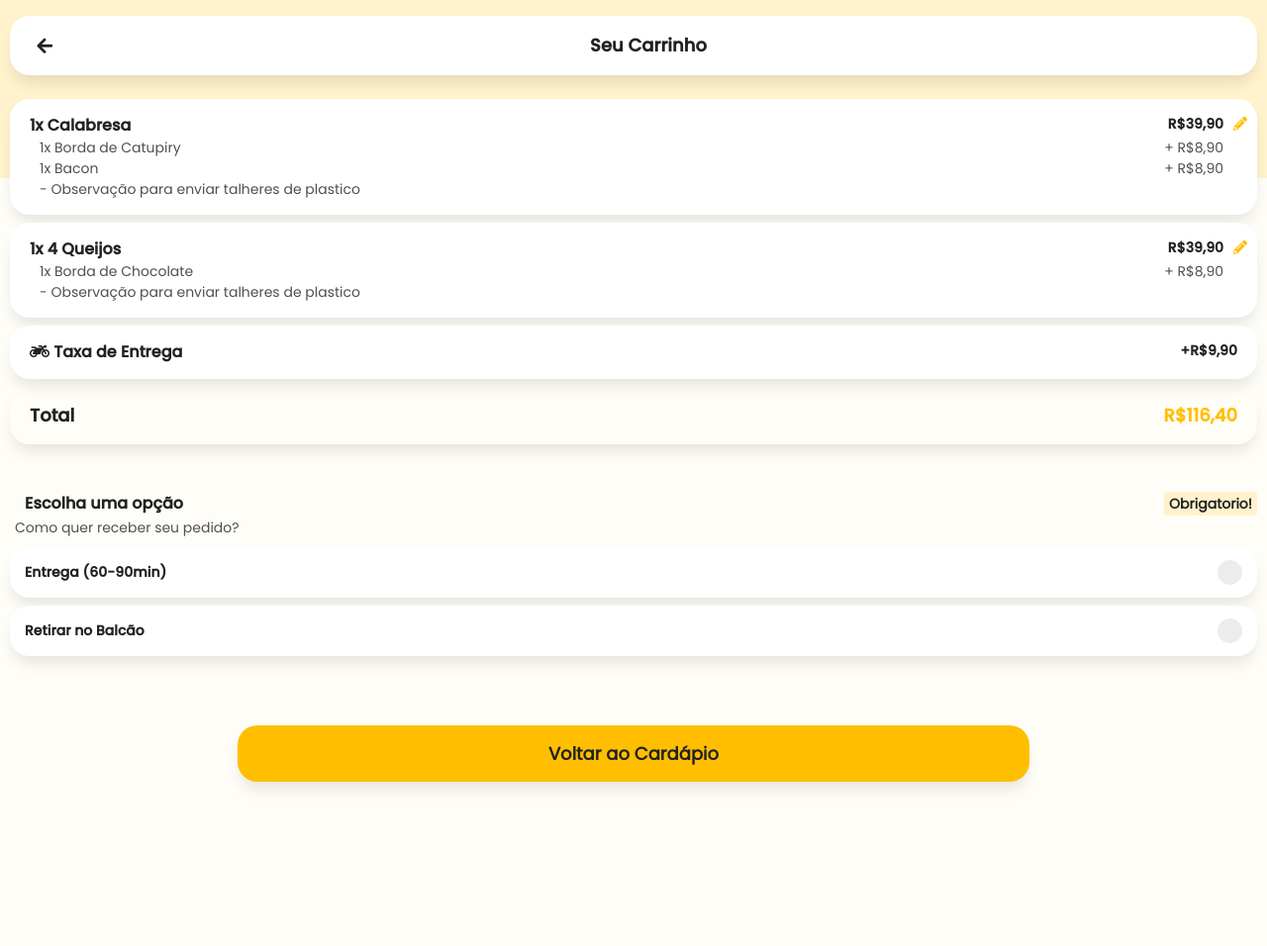
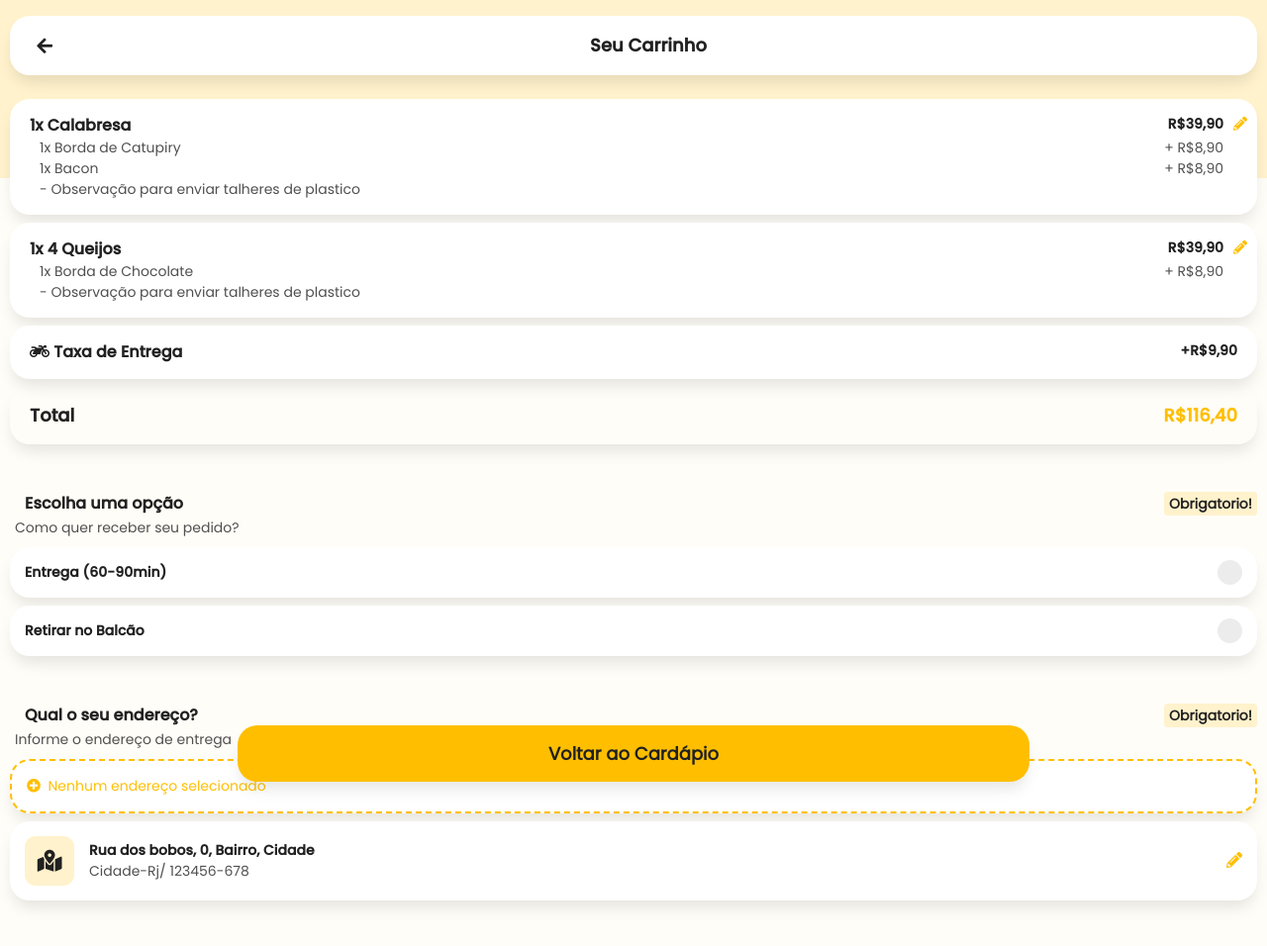
Before and after one commit to LucasLemes001/Delivery_System, a plain HTML site: page carrinho.html in a window 1280 px wide. Shown: the whole page at 99% size. Before the commit the page ends 800 px from the top, so only its background shows below. Drawn offline with Linux system fonts and the light colour scheme.

Commit message:
carrinho.html updated, including the address configuration

```diff
--- a/carrinho.html
+++ b/carrinho.html
@@ -40,7 +40,7 @@
                 <i class="fas fa-cart-plus"></i>
             </div>
             <div class="infos">
-                <p class="name"><b>Seu carrinho está vazio</b></p>
+                <p class="name mb-0"><b>Seu carrinho está vazio</b></p>
                 <span class="text mb-0">
                     Volte ao Cardápio, Seleicone seus itens e Adicione ao Seu Carrinho
                 </span>
@@ -124,38 +124,71 @@
     <section class="opcionais width-fix mt-5 pb-5">
         <div class="container-group mb-5">
             <span class="badge">Obrigatorio!</span>
-
-
             <p class="title-categoria mb-0"><b>Escolha uma opção</b></p>
             <span class="sub-title-categoria">Como quer receber seu pedido?</span>
 
+            <div class="card card-opcionais mt-2">
 
-            <div class="card card-opcionais mt-2">
                 <div class=" infos-produtos-opcional">
                     <p class=" name mb-0"><b>Entrega (60-90min)</b></p>
                 </div>
+
                 <div class="checks">
                     <label  class="container-check">
                         <input type="checkbox"/>
                         <span class="checkmark"></span>
                     </label>
                 </div>
+
             </div>
 
             <div class="card card-opcionais mt-2">
+
                 <div class=" infos-produtos-opcional">
                     <p class=" name mb-0"><b>Retirar no Balcão</b></p>
                 </div>
+
                 <div class="checks">
                     <label  class="container-check">
                         <input type="checkbox"/>
                         <span class="checkmark"></span>
                     </label>
                 </div>
+
+            </div>
+
+        </div>
+
+        <div class="container-group mb-5">
+
+            <span class="badge">Obrigatorio!</span>
+            <p class="title-categoria mb-0"><b>Qual o seu endereço?</b></p>
+            <span class="sub-title-categoria">Informe o endereço de entrega</span>
+
+            <div class="card card-select mt-2">
+                <div class=" infos-produtos-opcional">
+                    <p class=" mb-0 color-primary">
+                        <i class="fas fa-plus-circle"></i>&nbsp; Nenhum endereço selecionado
+                    </p>
+                </div>
+            </div>
+
+            <div class="card card-address mt-2">
+                <div class="img-icon-details">
+                    <i class="fas fa-map-marked-alt"></i>
+                </div>
+                <div class="infos">
+                    <p class="name mb-0"><b>Rua dos bobos, 0, Bairro, Cidade</b></p>
+                    <span class="text mb-0 ">Cidade-Rj/ 123456-678</span>
+                </div>
+                <div class="icon-edit">
+                    <i class="fas fa-pencil-alt"></i>
+                </div>
             </div>
         </div>
 
     </section>
+
     <a href="./index.html" class=" btn btn-yellow btn-full voltar"> Voltar ao Cardápio</a>
 
     <section class="menu-bottom disable hidden" id="menu-bottom-closed">
@@ -165,4 +198,4 @@
 
 
     <script type="text/javascript" src="./js/bootstrap.min.js"></script>
-    <script type="text/javascript" src="./js/sobre.j
+    <script type="text/javascript" src="./js/carrinho.js"></script>
--- a/css/main.css
+++ b/css/main.css
@@ -667,3 +667,51 @@ justify-content: center;}
     box-shadow: 0px 10px 15px -3px rgba(0, 0, 0, 0.1) !important;
     border: none !important;
 }
+
+.card-select {
+    cursor: pointer;
+    border: 2px dashed var(--color-primary)!important;
+    border-radius: 20px;
+    padding: 15x 20px;
+
+}
+
+.color-primary {
+    color: var(--color-primary);
+}
+
+.card-address {
+    cursor: pointer;
+    display: flex;
+    flex-direction:row;
+    justify-content: center;
+    align-items: center;
+}
+
+.img-icon-details {
+    width: 50px;
+    height: 50px;
+    background-color: var(--color-secondary);
+    color: var(--color-black);
+    font-size: 22px;
+    border-radius: 11px;
+    display: flex;
+    justify-content: center;
+    align-items: center
+}
+.card-address .infos {
+    flex: 1;
+    padding-left: 15px;
+    padding-right: 15px;
+    font-size: 14px;
+
+}
+
+.card-address .infos .name {
+    color: var(--color-black);
+}
+
+.icon-edit {
+    font-size: 16px;
+    color:var(--color-primary);
+}
```
